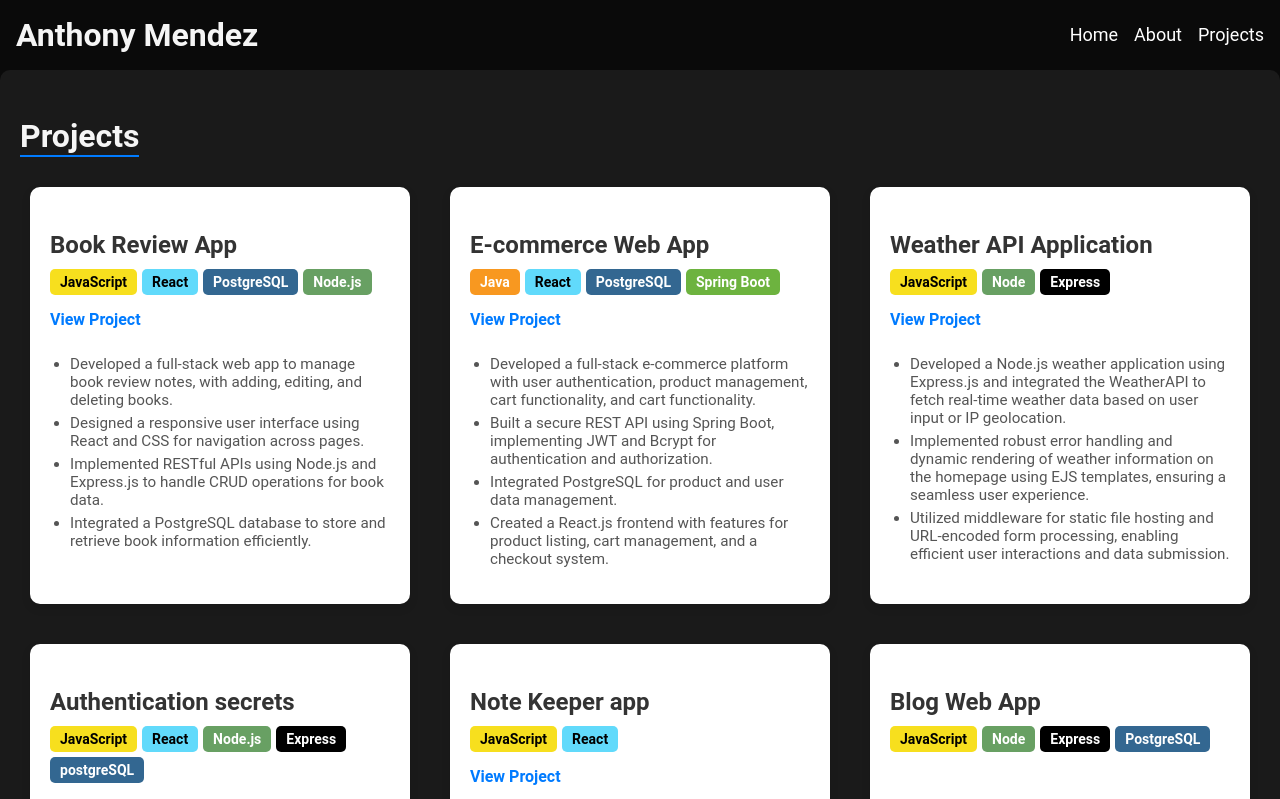
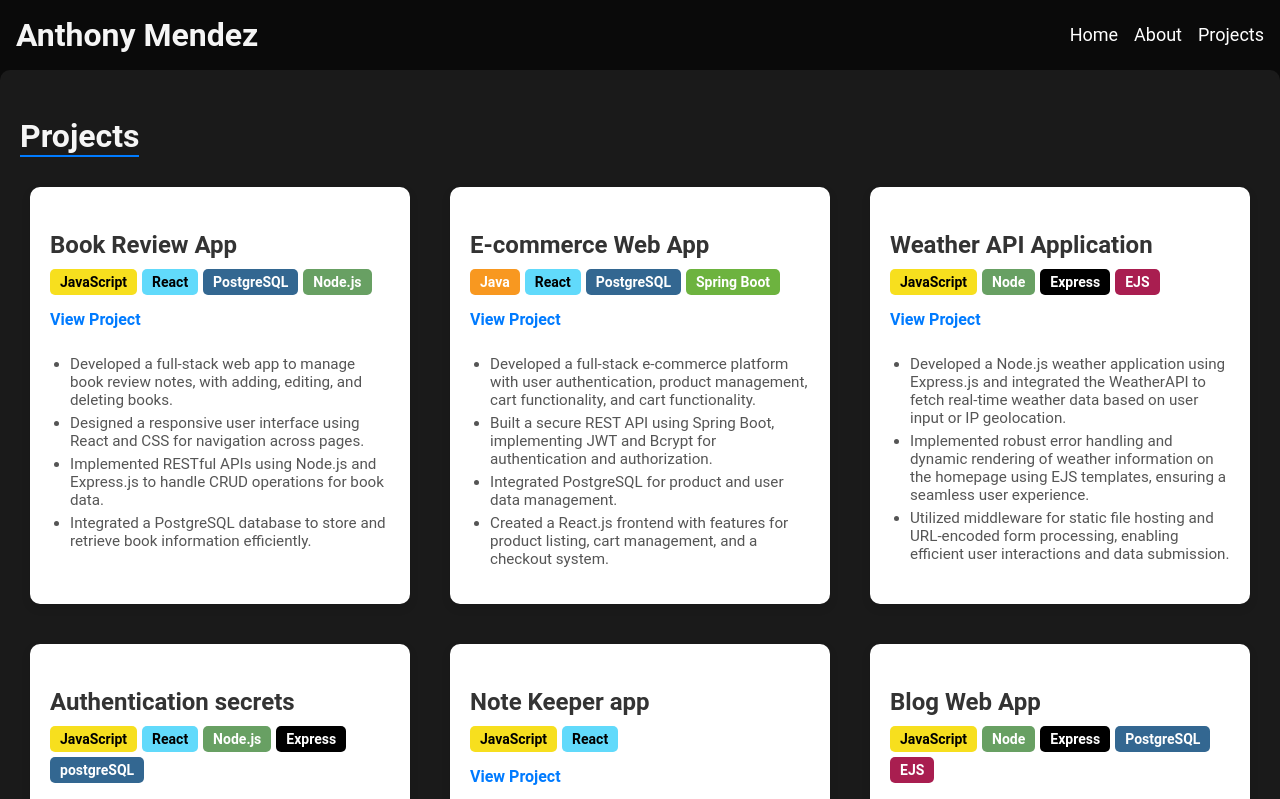
Before and after one commit to Antheagao/portfolio, a React (Vite) app: page /projects in a window 1280 px wide. Shown: the top 799 px of the page. Built offline with nearby package versions, Linux system fonts and the light colour scheme.

Commit message:
added ejs coloring

```diff
--- a/src/components/ProjectCard/ProjectCard.css
+++ b/src/components/ProjectCard/ProjectCard.css
@@ -78,3 +78,7 @@
 .language-badge.springboot {
   background-color: #6db33f; /* Spring Boot's official logo color */
 }
+
+.language-badge.ejs {
+  background-color: #a91e50; /* EJS's official logo color */
+}
```
